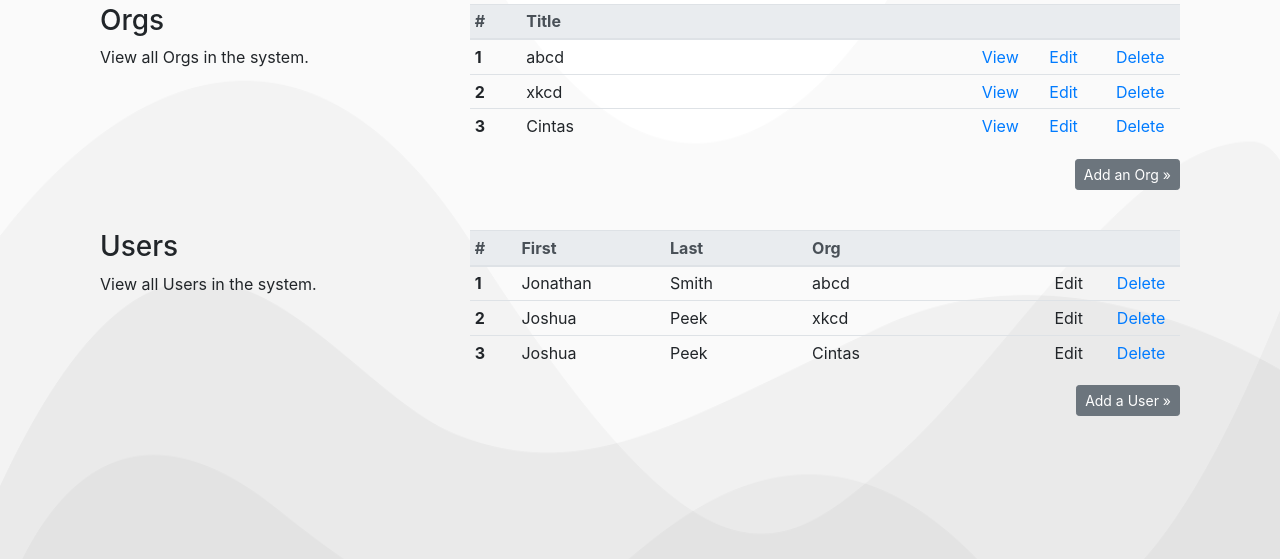
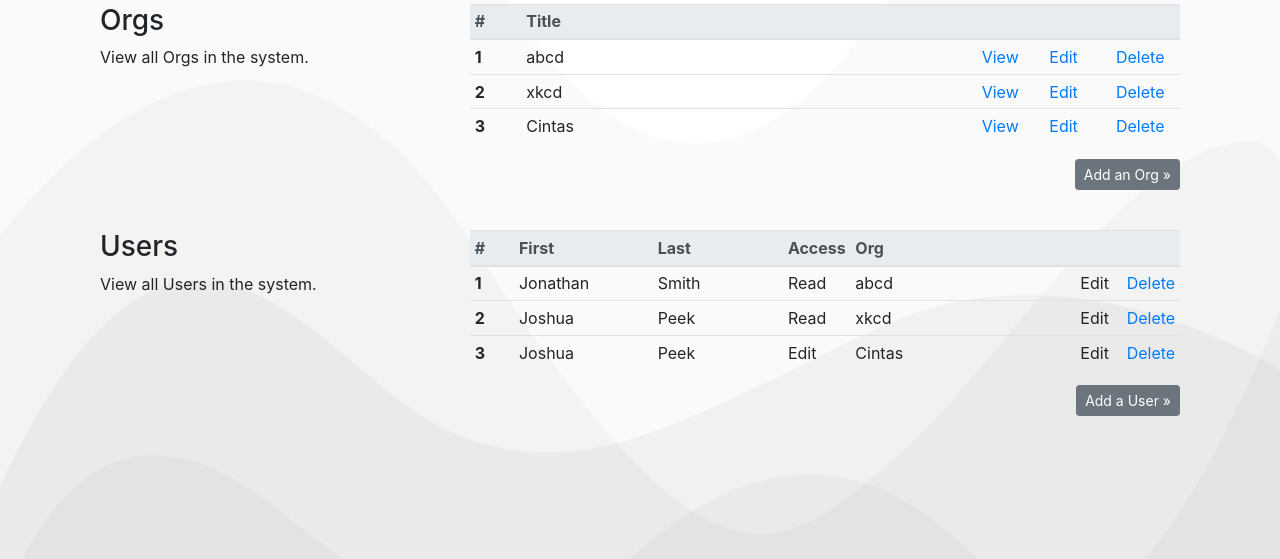
Before and after one commit to joshuapeek/project-map-tool, a Flask app: page / in a window 1280 px wide. Shown: the part 562-1121 px from the top of the page. Run offline with Flask 2, Linux system fonts and the light colour scheme; some libraries are stand-ins or nearby versions.

Commit message:
+able to specify access level for org when creating user; stored in userOrg; displayed on main page users table.

```diff
--- a/app.py
+++ b/app.py
@@ -190,7 +190,7 @@ def newUser():
         session.add(newUser)
         session.commit()
         session.refresh(newUser)
-        newUserOrg = userOrg(access="1",
+        newUserOrg = userOrg(access=request.form['access'],
                              user_id=newUser.id,
                              org_id=org.id)
         session.add(newUserOrg)
--- a/templates/main.html
+++ b/templates/main.html
@@ -109,11 +109,12 @@
                 <thead class="thead-light">
                   <tr>
                     <th scope="col" width="55px">#</th>
-                    <th scope="col" width="170px">First</th>
-                    <th scope="col" width="170px">Last</th>
+                    <th scope="col" width="165px">First</th>
+                    <th scope="col" width="165px">Last</th>
+                    <th scope="col" width="50px">Access</th>
                     <th scope="col" width="300px">Org</th>
-                    <th scope="col" width="70px"></th>
-                    <th scope="col" width="71px"></th>
+                    <th scope="col" width="50px"></th>
+                    <th scope="col" width="51px"></th>
                   </tr>
                 </thead>
                 <tbody>
@@ -122,6 +123,17 @@
                     <th scope="row">{{loop.index}}</th>
                     <td>{{i.user.firstname}}</td>
                     <td>{{i.user.lastname}}</td>
+                    <td>
+                      {% if i.access == "0" %}
+                      None
+                      {% elif i.access == "1" %}
+                      Read
+                      {% elif i.access == "2" %}
+                      Edit
+                      {% else %}
+                      Error
+                      {% endif %}
+                    </td>
                     <td>{{i.org.title}}</td>
                     <td>Edit</td>
                     <td><a href='{{url_for('delUser', user_id = i.user.id)}}'>Delete</a></td>
--- a/templates/modals/createuser.html
+++ b/templates/modals/createuser.html
@@ -53,6 +53,17 @@
                     </select>
                   </div>
                 </div>
+
+                <div class="col-md-6 mb-3">
+                  <div class="form-group">
+                    <label for="access">Access Level</label>
+                    <select class="form-control" id="access" name="access">
+                      <option value="0">None</option>
+                      <option value="1">Read</option>
+                      <option value="2">Edit</option>
+                    </select>
+                  </div>
+                </div>
               </div>
 
               <hr class="mb-4">
```
Also changed, not shown: project-map-tool.db.
